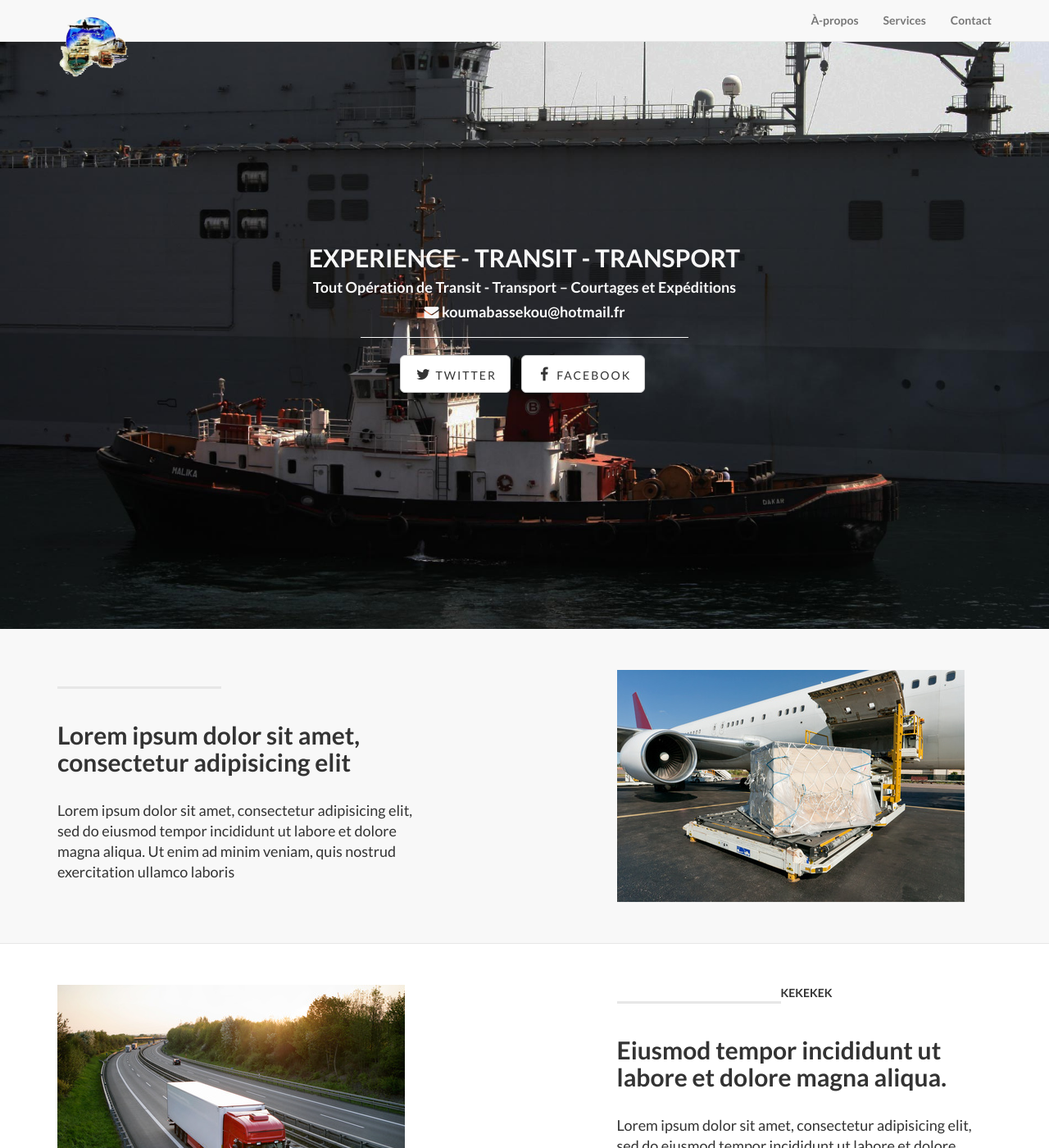
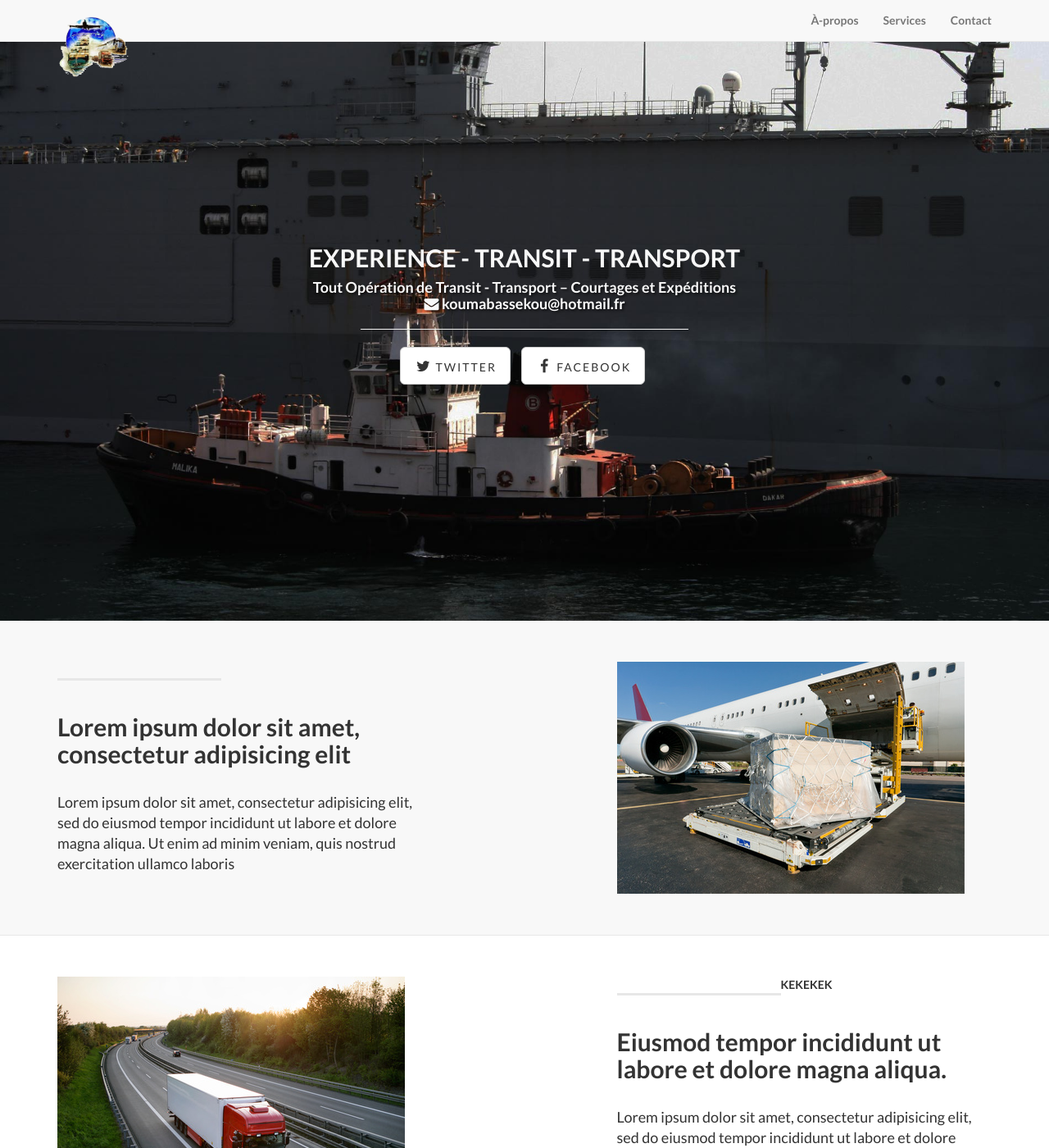
Before and after one commit to Ciwara/bass, a Jekyll site: the page built from index.html, in a window 1280 px wide and 1400 px high. Shown: the whole window at 82% size. Built offline with Jekyll 4.4.1, drawn with Linux system fonts in a browser that asks for light colours; nearby versions of some CDN libraries; some of the changed text lies outside the part shown.

Commit message:
Amélioration du css.

```diff
--- a/_config.yml
+++ b/_config.yml
@@ -15,9 +15,9 @@ description: > # this means to ignore newlines until "baseurl:"
   Google search results) and in your feed.xml site description.
 baseurl: "" # the subpath of your site, e.g. /blog
 url: "http://yourdomain.com" # the base hostname & protocol for your site
-twitter_username: bassekou
+twitter_username: kkoumabassekou
 github_username:  fadiga
-facebook_username:  https://www.facebook.com/kouma.bassekou.9?fref=ts
+facebook_username:  kouma.bassekou.9
 
 # Build settings
 markdown: kramdown
--- a/_includes/contact.html
+++ b/_includes/contact.html
@@ -1,34 +1,19 @@
 <a  name="contact"></a>
 <div class="banner">
-    <div class="container">
-        <div class="row blog-cover">
+    <div class="row">
+
+        <div class="col-lg-6">
             <section>
-                <div class="col-lg-6">
                     <h3><i class="fa fa-phone"></i> Mali {{ site.phone_223 }} </h3>
                     <h3><i class="fa fa-phone"></i> Sénegal {{ site.phone_221 }} </h3>
                     <h3><i class="fa fa-envelope"></i> <a href="mailto:{{ site.email }}" style="color: white;">{{ site.email }}</a></h3>
                     <h4>Sise : Dakar Boulevard centenaire 4 ,5km</h4>
-                </div>
-                <div class="col-lg-6">
-                    <ul class="list-inline banner-social-buttons">
-                        <li>
-                            <a href="https://twitter.com/{{site.twitter_username}}" class="btn btn-default btn-lg"><i class="fa fa-twitter fa-fw"></i> <span class="network-name">Twitter</span></a>
-                        </li>
-                        <li>
-                            <a href="https://www.facebook.com/kouma.bassekou.9" class="btn btn-default btn-lg"><i class="fa fa-facebook fa-fw"></i> <span class="network-name">Facebook</span></a>
-                        </li><!--
-                        <li>
-                            <a href="#" class="btn btn-default btn-lg"><i class="fa fa-linkedin fa-fw"></i> <span class="network-name">Linkedin</span></a>
-                        </li> -->
-                    </ul>
-                </div>
             </section>
         </div>
-
+        <div class="col-lg-6">
+            <div class="map">
+            <iframe src="https://www.google.com/maps/embed?pb=!1m18!1m12!1m3!1d862.9947751494877!2d-17.43400643767539!3d14.713760389474743!2m3!1f0!2f0!3f0!3m2!1i1024!2i768!4f13.1!3m3!1m2!1s0x0%3A0x0!2zMTTCsDQyJzQ5LjUiTiAxN8KwMjYnMDAuMyJX!5e1!3m2!1sfr!2sus!4v1461182765855" width="100%" height="300" frameborder="0" style="border:0" allowfullscreen></iframe>
+            </div>
+        </div>
     </div>
-    <!-- /.container -->
 </div>
-
-<div class="map">
-<iframe src="https://www.google.com/maps/embed?pb=!1m18!1m12!1m3!1d862.9947751494877!2d-17.43400643767539!3d14.713760389474743!2m3!1f0!2f0!3f0!3m2!1i1024!2i768!4f13.1!3m3!1m2!1s0x0%3A0x0!2zMTTCsDQyJzQ5LjUiTiAxN8KwMjYnMDAuMyJX!5e1!3m2!1sfr!2sus!4v1461182765855" width="100%" height="300" frameborder="0" style="border:0" allowfullscreen></iframe>
-</div>
--- a/_includes/footer.html
+++ b/_includes/footer.html
@@ -19,7 +19,7 @@
                         <a href="#contact">Contact</a>
                     </li>
                 </ul>
-                <p class="copyright text-muted small">Copyright &copy; Your Company 2016. All Rights Reserved</p>
+                <p class="copyright text-muted small">Copyright &copy; EXPERIENCE - TRANSIT - TRANSPORT. All Rights Reserved</p>
             </div>
         </div>
     </div>
--- a/_includes/head.html
+++ b/_includes/head.html
@@ -7,13 +7,16 @@
 
   <link rel="canonical" href="{{ page.url | replace:'index.html','' | prepend: site.baseurl | prepend: site.url }}">
   <link rel="alternate" type="application/rss+xml" title="{{ site.title }}" href="{{ "/feed.xml" | prepend: site.baseurl | prepend: site.url }}">
-    <link href="css/bootstrap.min.css" rel="stylesheet">
+
+    <link rel="stylesheet" href="https://maxcdn.bootstrapcdn.com/bootstrap/3.3.4/css/bootstrap.min.css">
+    <!-- <link href="css/bootstrap.min.css" rel="stylesheet"> -->
 
     <!-- Custom CSS -->
-    <link href="css/landing-page.css" rel="stylesheet">
+    <link href="css/main.css" rel="stylesheet">
 
     <!-- Custom Fonts -->
-    <link href="font-awesome/css/font-awesome.min.css" rel="stylesheet" type="text/css">
+        <link rel="stylesheet" href="//netdna.bootstrapcdn.com/font-awesome/4.2.0/css/font-awesome.css">
+    <!-- <link href="font-awesome/css/font-awesome.min.css" rel="stylesheet" type="text/css"> -->
     <link href="http://fonts.googleapis.com/css?family=Lato:300,400,700,300italic,400italic,700italic" rel="stylesheet" type="text/css">
 
     <!-- HTML5 Shim and Respond.js IE8 support of HTML5 elements and media queries -->
@@ -22,5 +25,5 @@
     <script src="https://oss.maxcdn.com/libs/html5shiv/3.7.0/html5shiv.js"></script>
     <script src="https://oss.maxcdn.com/libs/respond.js/1.4.2/respond.min.js"></script>
     <![endif]-->
-    <link rel="shortcut icon" href="img/favicon.ico" type="image/x-icon">
+    <link rel="shortcut icon" href="/favicon.ico" type="image/x-icon">
 </head>
--- a/_includes/header.html
+++ b/_includes/header.html
@@ -12,10 +12,10 @@
                         <hr class="intro-divider">
                         <ul class="list-inline intro-social-buttons">
                             <li>
-                                <a href="https://twitter.com/SBootstrap" class="btn btn-default btn-lg"><i class="fa fa-twitter fa-fw"></i> <span class="network-name">Twitter</span></a>
+                                <a href="https://twitter.com/{{ site.twitter_username }}" class="btn btn-default btn-lg"><i class="fa fa-twitter fa-fw"></i> <span class="network-name">Twitter</span></a>
                             </li>
                             <li>
-                                <a href="https://www.facebook.com/kouma.bassekou.9" class="btn btn-default btn-lg"><i class="fa fa-facebook fa-fw"></i> <span class="network-name">Facebook</span></a>
+                                <a href="https://www.facebook.com/{{ site.facebook_username }}" class="btn btn-default btn-lg"><i class="fa fa-facebook fa-fw"></i> <span class="network-name">Facebook</span></a>
                             </li><!--
                             <li>
                                 <a href="https://www.linkedin.com/in/bassekou-kouma-7a0225a9" class="btn btn-default btn-lg"><i class="fa fa-linkedin fa-fw"></i> <span class="network-name">Linkedin</span></a>
--- a/css/landing-page.css
+++ b/css/main.css
@@ -4,19 +4,12 @@
  * For details, see http://www.apache.org/licenses/LICENSE-2.0.
  */
 
-body,
-html {
+body, html {
     width: 100%;
     height: 100%;
 }
 
-body,
-h1,
-h2,
-h3,
-h4,
-h5,
-h6 {
+body, h1, h2, h3, h4, h5, h6 {
     font-family: "Lato","Helvetica Neue",Helvetica,Arial,sans-serif;
     font-weight: 700;
 }
@@ -119,16 +112,16 @@ h6 {
     /*padding: 3px 0;*/
 }
 .banner {
-    padding: 50px 0;
+    padding: 0px 10px 0px 10px;
     color: #f8f8f8;
     background: url(../img/banner-bg.jpg) no-repeat center center;
     background-size: cover;
 }
 
-.banner h2 {
+.banner h2 h3, h4{
     margin: 0;
     text-shadow: 2px 2px 3px rgba(0,0,0,0.6);
-    font-size: 3em;
+    /*font-size: 3em;*/
 }
 
 .banner ul {
@@ -166,7 +159,7 @@ h6 {
 }
 
 footer {
-    padding: 50px 0;
+    padding: 15px 0;
     background-color: #f8f8f8;
 }
 
```
Also changed, not shown: favicon.ico (renamed from img/favicon.ico).
